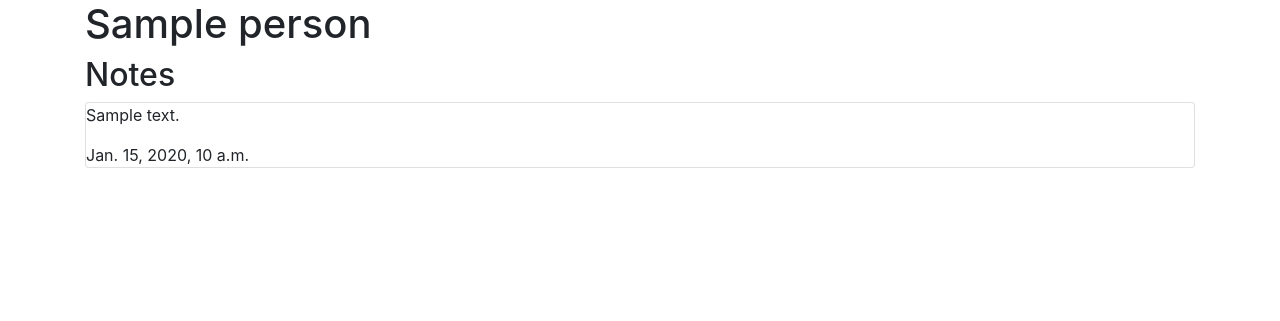
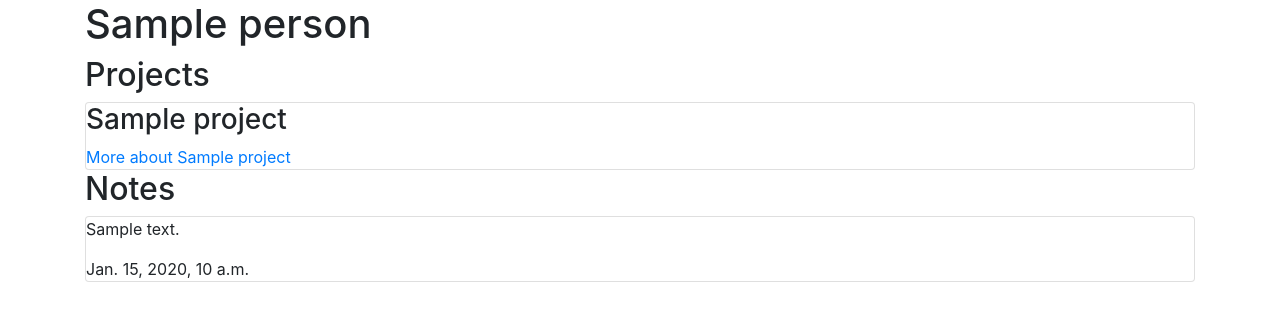
Before and after one commit to 11craft/immercv, a Django app: template immercv/templates/cvgraph/person_detail.html in a window 1280 px wide. Shown: the part 56-377 px from the top of the page. Run offline with Django 3.2, Linux system fonts and the light colour scheme; the template is opened without the code that fills it: most values are stand-ins (such as "Sample title", 1, 10 or a date in 2020); parts of the project's set-up code (start-up, migrations or seed data) failed here and were passed over; some libraries are stand-ins or nearby versions.

Commit message:
Add model and CRUD for Project nodes

```diff
--- a/immercv/templates/cvgraph/person_detail.html
+++ b/immercv/templates/cvgraph/person_detail.html
@@ -7,6 +7,30 @@
   {% if user.is_authenticated %}
     {% cvgraph_prop_editor person "name" %}
   {% endif %}
+
+  {% if person.projects %}
+    <h2>Projects</h2>
+  {% endif %}
+  {% if user.is_authenticated %}
+    {% cvgraph_node_creator person "projects" %}
+  {% endif %}
+  {% for project in person.projects %}
+    <div class="card">
+      <div class="card-block">
+        <h3>{{ project.name }}</h3>
+      </div>
+      <div class="card-block">
+        <a href="#">More about {{ project.name }}</a>
+      </div>
+      {% if user.is_authenticated %}
+        <div class="card-block">
+          {% cvgraph_prop_editor project %}
+          {% cvgraph_node_deleter project %}
+        </div>
+      {% endif %}
+    </div>
+  {% endfor %}
+
 
   {% if person.notes %}
     <h2>Notes</h2>
```
Also changed, not shown: immercv/cvgraph/commands.py (+28 -2 lines), immercv/cvgraph/models.py (+9 -2 lines).
